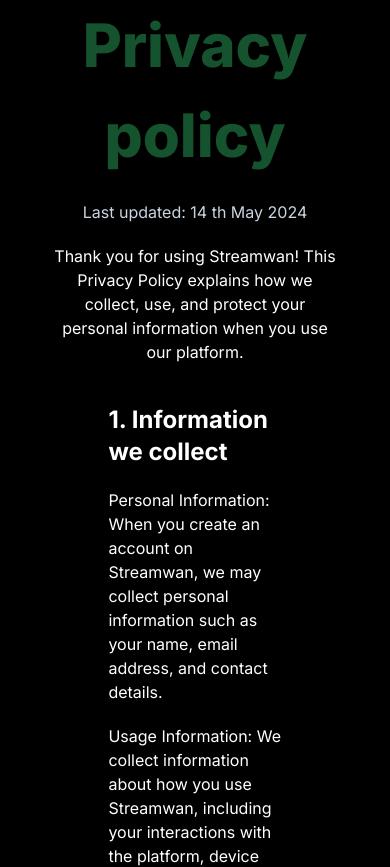
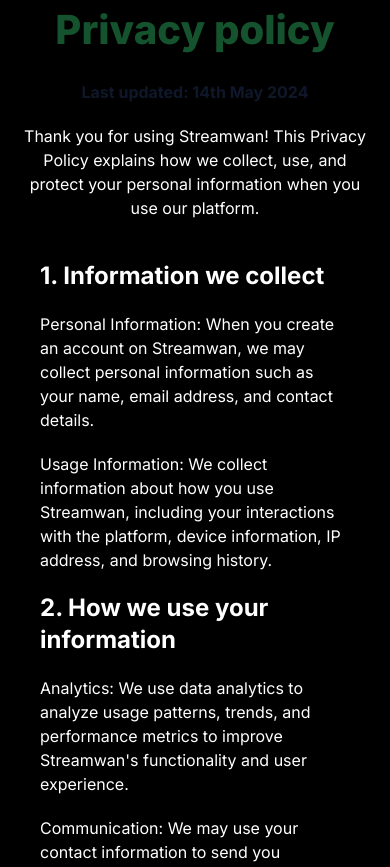
Before and after one commit to Jaarabytes/streamwan, a Next.js app: page /privacy in a window 390 px wide. Shown: the top 867 px of the page. Built offline with nearby package versions, Linux system fonts and the light colour scheme.

Commit message:
style: fix up responsiveness
General responsiveness in small and medium sized screens is currently
fixed, now onto auth

```diff
--- a/app/faqs/page.tsx
+++ b/app/faqs/page.tsx
@@ -39,9 +39,9 @@
 
   return (
     <>
-    <div className=" px-[10%]">
+    <div className="px-5 sm:px-[10%]">
       <h1 className="text-green-900 font-bold text-3xl m-10">Frequently asked questions: </h1>
-      <div className="grid grid-rows-4 grid-flow-col">
+      <div className="sm:grid sm:grid-rows-4 sm:grid-flow-col">
       {items.map((item, index) => (
         <div key={index} className="m-10">
           <h4 className="text-lg my-5 font-bold">{item.question}</h4>
--- a/app/pricing/page.tsx
+++ b/app/pricing/page.tsx
@@ -1,24 +1,20 @@
 // don't forget to import the navbar
+import Navbar from "../ui/home/Navbar"
+import Offers from "../ui/home/Offers"
+import Footer from "../ui/home/Footer"
 
-import Navbar from "@/app/ui/Navbar";
-import Offers from "@/app/ui/Offers";
-import Footer from "@/app/ui/Footer";
 
 export default function PricingPage () {
-
-// Add the offers component here
     return (
         <>
             <Navbar />
             <div className="px-[13%] my-10">
                 <div className="my-5">
                     <h1 className="text-[50px] font-extrabold text-green-900">Pricing</h1>
-                    <p className="text-slate-500 text-lg">Small things come in great packages</p>
+                    <p className="text-slate-800 text-lg">Small things come in great packages</p>
                 </div>
                 <div>
                     <Offers />
-                    {/* Place the offers component here */}
-                    {/* Add relevant icons to the packages */}
                 </div>
             </div>
             <Footer />
--- a/app/privacy/page.tsx
+++ b/app/privacy/page.tsx
@@ -40,15 +40,15 @@
 
     return (
         <>
-            <div className="px-[13%] sm:my-24">
+            <div className="px-5 sm:px-[13%] sm:my-24">
                 <div className="text-center">
-                    <h1 className="text-green-900 font-extrabold text-[60px]">Privacy policy</h1>
-                    <p className="text-slate-300 my-5">Last updated: 14 th May 2024</p>
+                    <h1 className="text-green-900 font-extrabold text-[40px] sm:text-[60px]">Privacy policy</h1>
+                    <p className="text-slate-900 my-5 font-bold">Last updated: 14th May 2024</p>
 
                     <p className="mb-10">Thank you for using Streamwan! This Privacy Policy explains how we collect, use, and protect your personal information when you use our platform.</p>
                 </div>
 
-                <div className="px-[20%] my-5">
+                <div className="px-5 sm:px-[20%] my-5">
                     {/* Map them out here */}
                     {policies.map(( element, index ) => (
                         <div key={index}>
```
